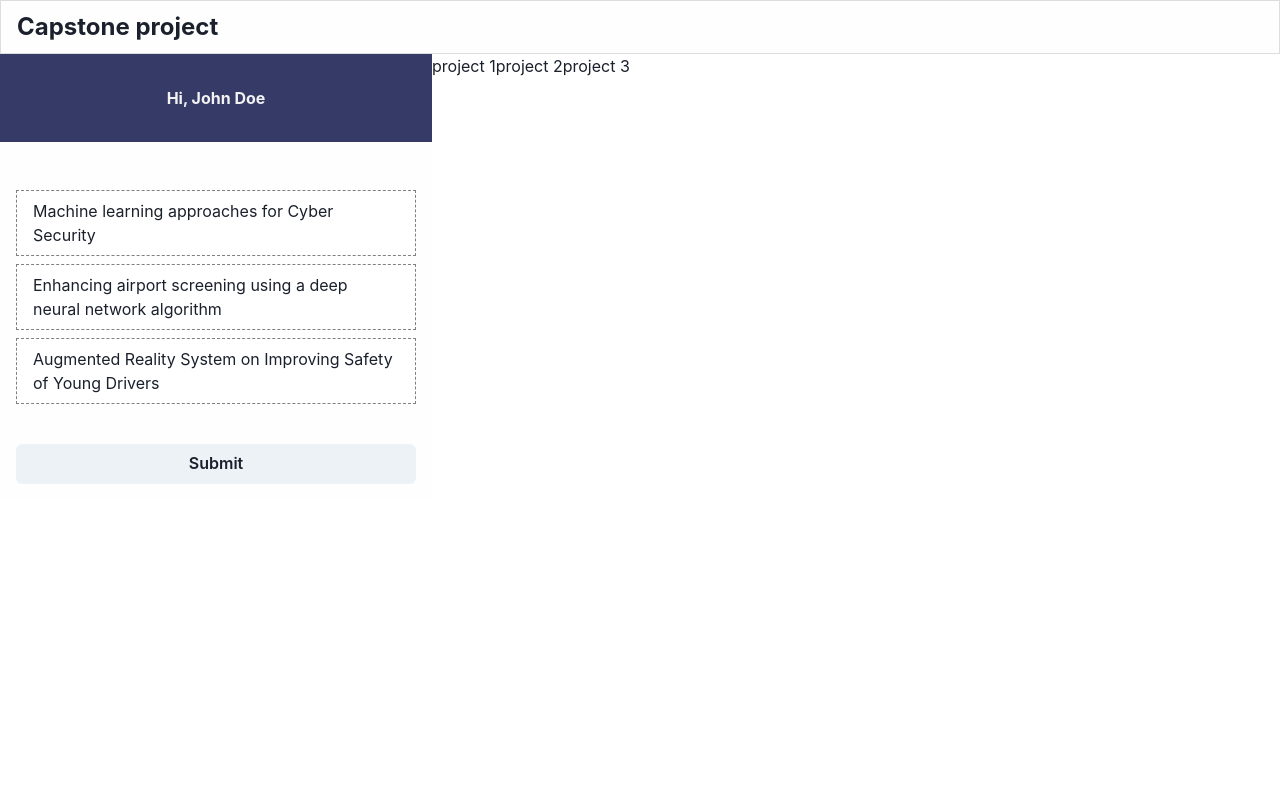
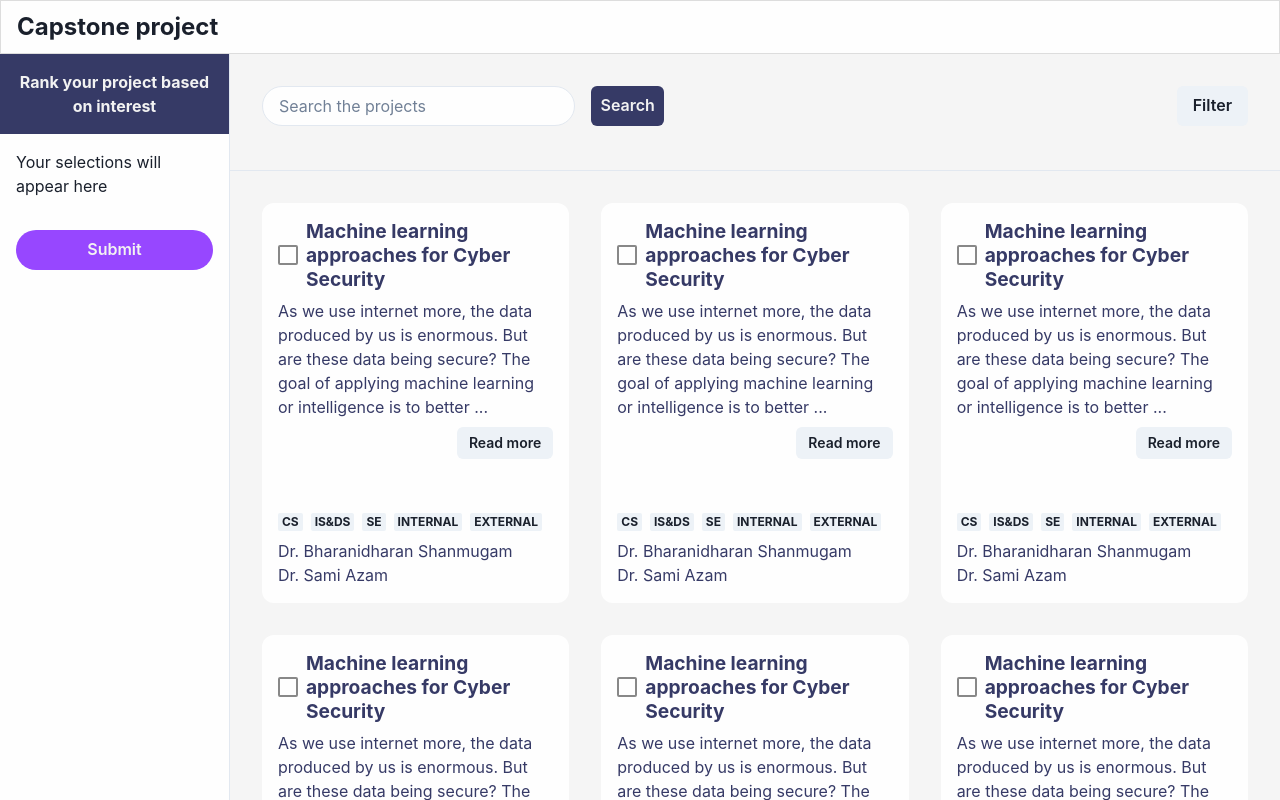
Before and after one commit to mong00x/capstone-conect, a React (Vite) app in the folder client/: page / in a window 1280 px wide. Built offline with nearby package versions, Linux system fonts and the light colour scheme.

Commit message:
updated student layout

```diff
--- a/client/src/App.css
+++ b/client/src/App.css
@@ -1,5 +1,21 @@
 #root {
   margin: 0 auto;
+  height:100%;
+}
+html, body {
+  height: 100%;
+  margin: 0;
+  padding: 0;
+  font-family: 'Roboto', sans-serif;
+  font-size: 16px;
+  color: #333;
+  background-color: #f5f5f5;
+}
+.search-btn:hover{
+  background-color: #707498 !important;
+}
+.submit-btn:hover{
+  background-color: #b780ff !important;
 }
 
 
--- a/client/src/App.jsx
+++ b/client/src/App.jsx
@@ -28,16 +28,22 @@ function App() {
   const removeAllBears = useBearStore((state) => state.removeAllBears);
 
   return (
-    <div className="App">
+    <Flex
+      className="App"
+      display="flex"
+      flexDir="column"
+      height="100%"
+      overflow="hidden"
+    >
       <NavBar />
       <QueryClientProvider client={queryClient}>
-        <Flex flexDir="row" wdith="100%">
+        <Flex flexDir="row" wdith="100%" height="100%">
           <SideMenu />
           <MainContent />
         </Flex>
         <ReactQueryDevtools initialIsOpen={false} />
       </QueryClientProvider>
-    </div>
+    </Flex>
   );
 }
 
--- a/client/src/components/MainContent/MainContent.jsx
+++ b/client/src/components/MainContent/MainContent.jsx
@@ -1,13 +1,28 @@
 import React from "react";
+import ProjectCard from "./ProjectCard";
+import { Box, Flex, Grid } from "@chakra-ui/react";
+import SearchFilter from "./SearchFilter";
 
 const MainContent = () => {
   // register project to store
   return (
-    <div>
-      <button>project 1</button>
-      <button>project 2</button>
-      <button>project 3</button>
-    </div>
+    <Flex flexDir="column" w="100%" h="100%" color="DarkShades" bg="ContentBG">
+      <SearchFilter />
+      <Grid
+        templateColumns="repeat(auto-fill, minmax(300px, 1fr))"
+        gap={8}
+        p="32px 32px 120px 32px"
+        justifyContent="space-between"
+        overflow={"auto"}
+      >
+        <ProjectCard />
+        <ProjectCard />
+        <ProjectCard />
+        <ProjectCard />
+        <ProjectCard />
+        <ProjectCard />
+      </Grid>
+    </Flex>
   );
 };
 
--- /dev/null
+++ b/client/src/components/MainContent/ProjectCard.jsx
@@ -0,0 +1,51 @@
+import React from "react";
+import { Flex, Box, Text, Checkbox, Button, Badge } from "@chakra-ui/react";
+
+const ProjectCard = () => {
+  return (
+    <Flex
+      flexDir="column"
+      p="16px"
+      gap="20px"
+      height="400px"
+      w="100%"
+      borderRadius={12}
+      bg="BG"
+      justifyContent="space-between"
+    >
+      <Flex flexDir="column" gap={2}>
+        <Flex flexDir="row" justifyContent="space-between" alignItems="center">
+          <Checkbox size="lg" borderColor="#888">
+            <Text fontSize="1.2rem" fontWeight="bold" lineHeight={6}>
+              Machine learning approaches for Cyber Security
+            </Text>
+          </Checkbox>
+        </Flex>
+        <Text>
+          As we use internet more, the data produced by us is enormous. But are
+          these data being secure? The goal of applying machine learning or
+          intelligence is to better ...
+        </Text>
+        <Flex flexDir="row" justifyContent="flex-end" alignItems="center">
+          <Button size="sm">Read more</Button>
+        </Flex>
+      </Flex>
+
+      <Flex flexDir="column" gap={2}>
+        <Flex flexDir="row" gap={2} flexWrap="wrap">
+          <Badge>CS</Badge>
+          <Badge>IS&DS</Badge>
+          <Badge>SE</Badge>
+          <Badge>Internal</Badge>
+          <Badge>External</Badge>
+        </Flex>
+        <Flex flexDir="row" flexWrap="wrap">
+          <Text>Dr. Bharanidharan Shanmugam</Text>
+          <Text>Dr. Sami Azam</Text>
+        </Flex>
+      </Flex>
+    </Flex>
+  );
+};
+
+export default ProjectCard;
--- /dev/null
+++ b/client/src/components/MainContent/SearchFilter.jsx
@@ -0,0 +1,34 @@
+import React from "react";
+import { Box, Flex, Text, Input, Button } from "@chakra-ui/react";
+
+const SearchFilter = () => {
+  return (
+    <Flex flexDir="column" p="32px" borderBottom="1px solid #E2E8F0" gap="12px">
+      <Flex
+        flexDir="row"
+        justifyContent="space-between"
+        alignItems="center"
+        flexWrap="wrap"
+        gap="12px"
+      >
+        <Flex flexDir="row" alignItems="center" gap={4}>
+          <Input
+            className="search-input"
+            placeholder="Search the projects"
+            size="md"
+            borderRadius={50}
+            minW="300px"
+            bg="BG"
+          />
+          <Button className="search-btn" bg="DarkShades" color="LightShades">
+            Search
+          </Button>
+        </Flex>
+        <Button>Filter</Button>
+      </Flex>
+      <Flex flexDir="row"> </Flex>
+    </Flex>
+  );
+};
+
+export default SearchFilter;
--- a/client/src/components/SideMenu/Cards.jsx
+++ b/client/src/components/SideMenu/Cards.jsx
@@ -40,7 +40,7 @@ export const Card = memo(function Card({ id, text, moveCard, findCard }) {
     }),
     [findCard, moveCard]
   );
-  const opacity = isDragging ? 0 : 1;
+  const opacity = isDragging ? 0.5 : 1;
   return (
     <div ref={(node) => drag(drop(node))} style={{ ...style, opacity }}>
       {text}
--- a/client/src/components/SideMenu/Container.jsx
+++ b/client/src/components/SideMenu/Container.jsx
@@ -4,23 +4,12 @@ import { useDrop } from "react-dnd";
 import { Card } from "./Cards";
 import { ItemTypes } from "./ItemTypes";
 const style = {
-  width: 400,
+  width: "100%",
 };
-const ITEMS = [
-  {
-    id: 1,
-    text: "Machine learning approaches for Cyber Security",
-  },
-  {
-    id: 2,
-    text: "Enhancing airport screening using a deep neural network algorithm",
-  },
-  {
-    id: 3,
-    text: "Augmented Reality System on Improving Safety of Young Drivers",
-  },
-];
-export const Container = memo(function Container() {
+
+//  get item data from store
+const ITEMS = [];
+const Container = memo(function Container() {
   const [cards, setCards] = useState(ITEMS);
   const findCard = useCallback(
     (id) => {
@@ -47,7 +36,7 @@ export const Container = memo(function Container() {
     [findCard, cards, setCards]
   );
   const [, drop] = useDrop(() => ({ accept: ItemTypes.CARD }));
-  return (
+  return ITEMS == [] ? (
     <div ref={drop} style={style}>
       {cards.map((card) => (
         <Card
@@ -59,5 +48,9 @@ export const Container = memo(function Container() {
         />
       ))}
     </div>
+  ) : (
+    <div>Your selections will appear here</div>
   );
 });
+
+export default Container;
--- a/client/src/components/SideMenu/SideMenu.jsx
+++ b/client/src/components/SideMenu/SideMenu.jsx
@@ -2,35 +2,40 @@ import React, { useState } from "react";
 import { Box, Flex, Text, Button } from "@chakra-ui/react";
 
 // drag and drop stuff
-import Example from "./Example";
+import Container from "./Container";
 import { DndProvider } from "react-dnd";
 import { HTML5Backend } from "react-dnd-html5-backend";
 
 const SideMenu = () => {
-  // get state student name from store
-  const [studentName, setStudentName] = useState("John Doe");
-
   return (
     <Flex
-      minW="240px"
-      height="100%"
+      w="280px"
+      h="100%"
       bg="BG"
       color="DarsShades"
       flexDirection="column"
+      borderRight="1px solid #E2E8F0"
     >
-      <Box py="2rem" bg="DarkShades" textAlign="center">
-        {/* avatar */}
+      <Box p="1rem" bg="DarkShades" textAlign="center" width="100%">
         <Text fontSize="1rem" fontWeight="bold" color="LightShades">
-          Hi, {studentName}
+          Rank your project based on interest
         </Text>
       </Box>
-      <Box mt="2rem" p="1rem">
+      <Box p="1rem">
         <DndProvider backend={HTML5Backend}>
-          <Example />
+          <Container />
         </DndProvider>
       </Box>
 
-      <Button m="1rem">Submit</Button>
+      <Button
+        className="submit-btn"
+        m="1rem"
+        bg="AccentMain.default"
+        color="LightShades"
+        borderRadius={50}
+      >
+        Submit
+      </Button>
     </Flex>
   );
 };
--- a/client/src/main.jsx
+++ b/client/src/main.jsx
@@ -6,6 +6,7 @@ import { ChakraProvider, extendTheme } from "@chakra-ui/react";
 const theme = extendTheme({
   colors: {
     BG: "#FEFEFE",
+    ContentBG: "#F5F5F5",
     LightShades: "#F2F2F2",
     DarkShades: "#363A66",
     AccentLight: "9BADCD",
```
Also changed, not shown: client/src/components/ProjectCard.jsx (deleted, +0 -7 lines), client/src/assets/person-circle-sharp.svg (added).
